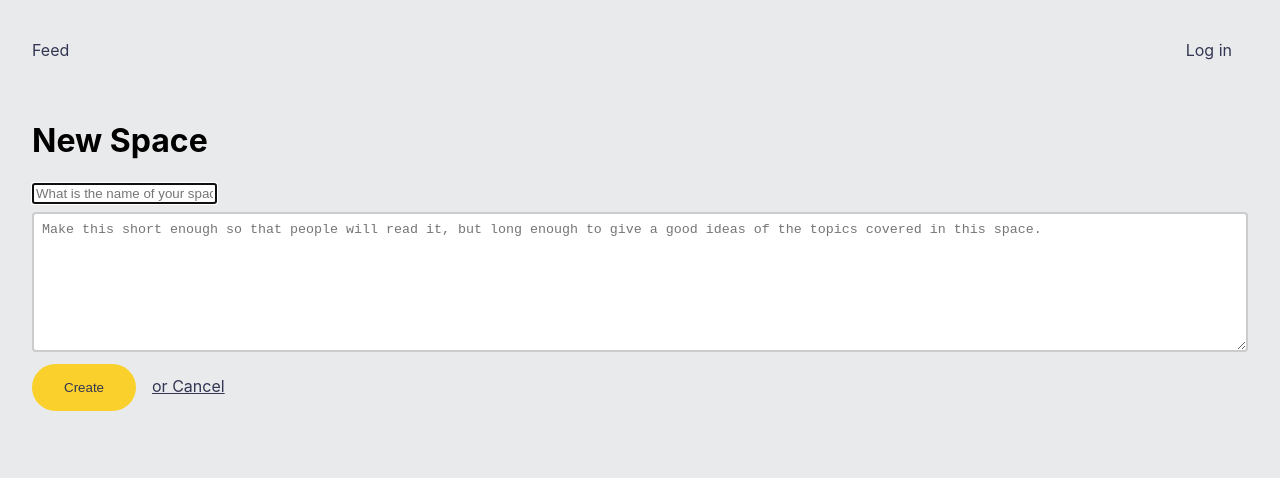
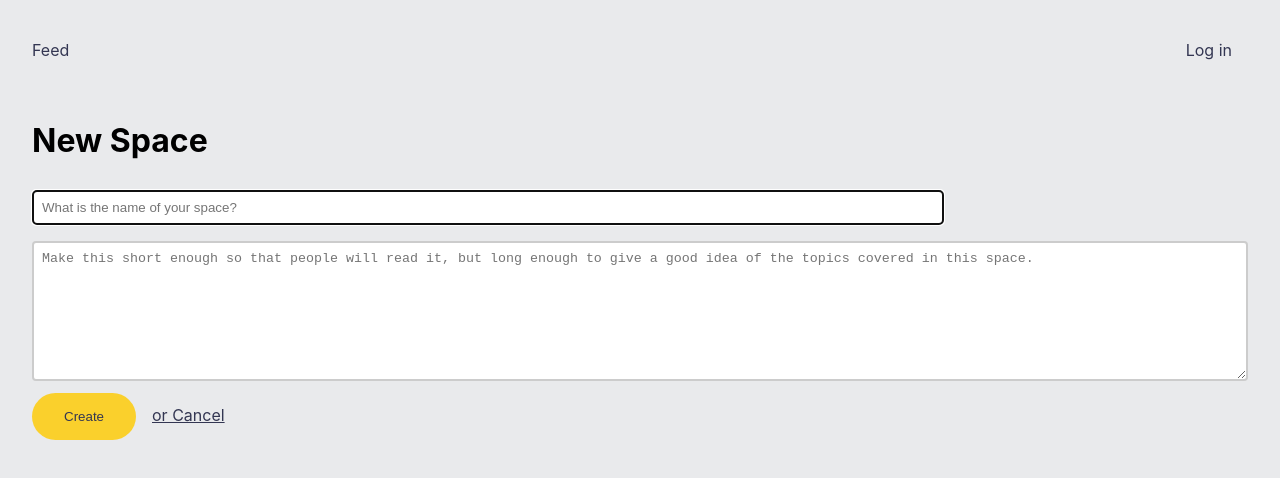
Before and after one commit to zoe-gonzales/blog-4-u, a Next.js app: page /s/create in a window 1280 px wide. Shown: the top 478 px of the page. Built offline with nearby package versions, Linux system fonts and the light colour scheme; no server answers.

Commit message:
style inputs

```diff
--- a/pages/s/create.tsx
+++ b/pages/s/create.tsx
@@ -14,6 +14,11 @@ const Button = styled.input`
 
 const Textarea = styled.textarea`
   ${textAreaStyles}
+`;
+
+const Input = styled.input`
+  ${textAreaStyles}
+  width: 75%;
 `;
 
 const BackLink = styled.a`
@@ -45,7 +50,7 @@ const DraftSpace: React.FC = () => {
       <div>
         <form onSubmit={submitData}>
           <h1>New Space</h1>
-          <input
+          <Input
             autoFocus
             onChange={(e) => setTitle(e.target.value)}
             placeholder="What is the name of your space?"
@@ -55,7 +60,7 @@ const DraftSpace: React.FC = () => {
           <Textarea
             cols={50}
             onChange={(e) => setDescription(e.target.value)}
-            placeholder="Make this short enough so that people will read it, but long enough to give a good ideas of the topics covered in this space."
+            placeholder="Make this short enough so that people will read it, but long enough to give a good idea of the topics covered in this space."
             rows={8}
             value={description}
           />
```
Also changed, not shown: pages/create.tsx (+13 -3 lines).
